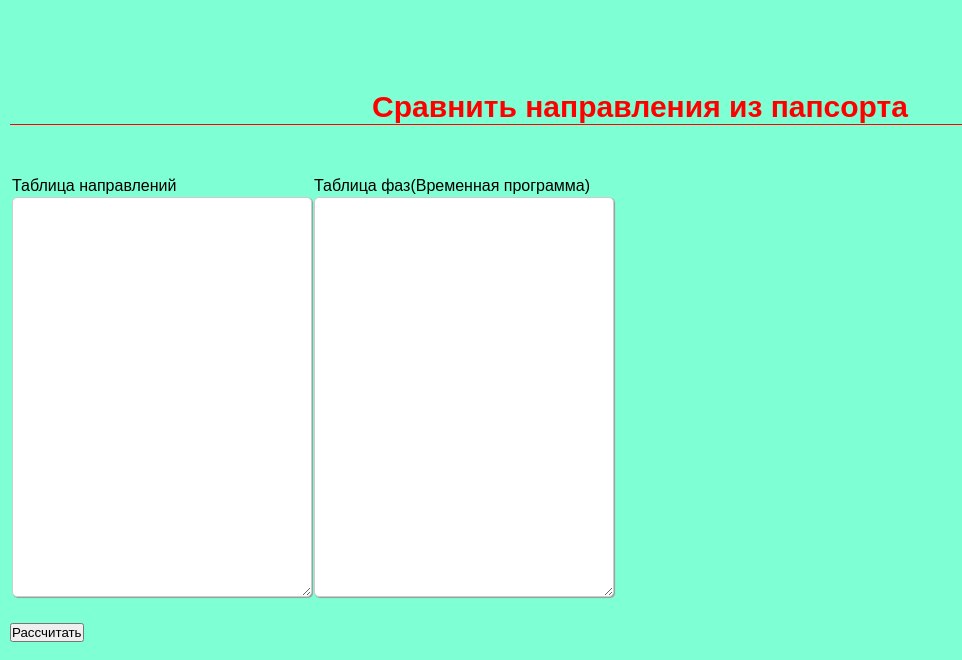
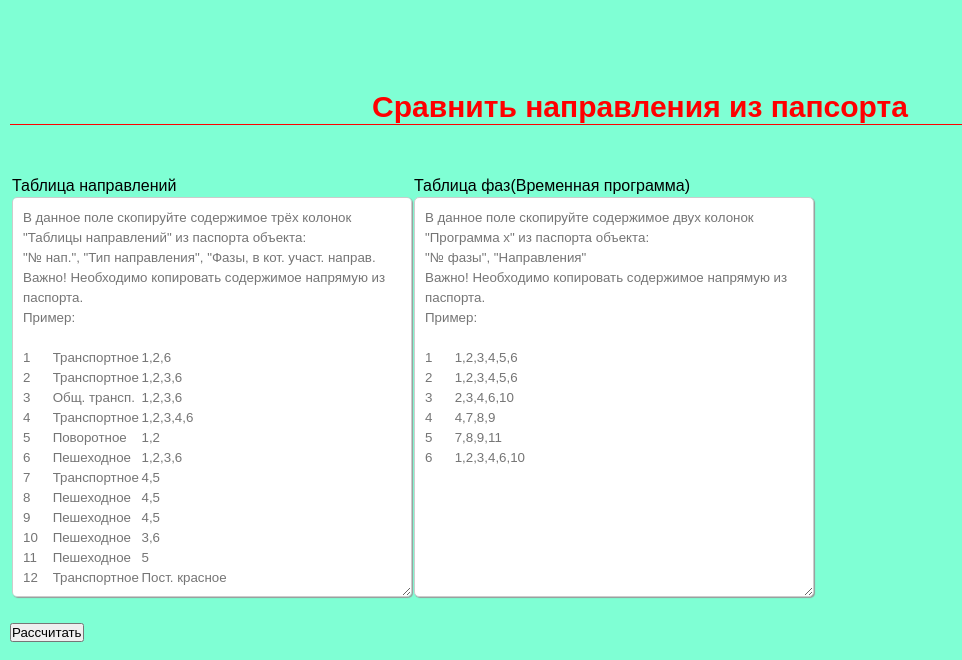
Before and after one commit to unnmd88/dj_toolkit, a Django app: page /compare_groups/ in a window 1280 px wide. Shown: the top 660 px of the page, without its empty margins (0-962 px from the left). Run offline with Django 4.2, Linux system fonts and the light colour scheme; parts of the project's set-up code (start-up, migrations or seed data) failed here and were passed over.

Commit message:
Добавлен контент placeholder

```diff
--- a/toolkit/static/toolkit/css/style2.css
+++ b/toolkit/static/toolkit/css/style2.css
@@ -109,12 +109,12 @@ order: 0;
 .compare_groups {
   padding: 10px;
   max-height: 600px;
-  max-width: 300px;
+  max-width: 400px;
   line-height: 1.5;
   border-radius: 5px;
   border: 1px solid #ccc;
   box-shadow: 1px 1px 1px #999;
-  width: 300px;
+  width: 400px;
   height: 400px;
   resize: vertical;
 }
--- a/toolkit/static/toolkit/js/compare_groups.js
+++ b/toolkit/static/toolkit/js/compare_groups.js
@@ -5,8 +5,8 @@
 ------------------------------------------------------------------------*/
 
 $(document).ready(function(){
-
-
+  document.querySelector('#table_groups').placeholder = placeholderTableGroups;
+  document.querySelector('#table_stages').placeholder = placeholderTableStages;
 });
 
 
@@ -24,6 +24,35 @@ const TOKEN = '7174fa6f9d0f954a92d2a5852a7fc3bcaace7578';
 const ROOT_ROUTE_API = '/api/v1/'
 const ROOT_ROUTE_API_COMPARE_GROUPS = `/api/v1/compare-groups/`;
 
+const placeholderTableGroups = `В данное поле скопируйте содержимое трёх колонок "Таблицы направлений" из паспорта объекта:
+"№ нап.", "Тип направления", "Фазы, в кот. участ. направ.
+Важно! Необходимо копировать содержимое напрямую из паспорта.
+Пример:\n
+1	Транспортное	1,2,6
+2	Транспортное	1,2,3,6
+3	Общ. трансп.	1,2,3,6
+4	Транспортное	1,2,3,4,6
+5	Поворотное	1,2
+6	Пешеходное	1,2,3,6
+7	Транспортное	4,5
+8	Пешеходное	4,5
+9	Пешеходное	4,5
+10	Пешеходное	3,6
+11	Пешеходное	5
+12	Транспортное	Пост. красное`;
+const placeholderTableStages = `В данное поле скопируйте содержимое двух колонок "Программа x" из паспорта объекта:
+"№ фазы", "Направления"
+Важно! Необходимо копировать содержимое напрямую из паспорта.
+Пример:\n
+1	1,2,3,4,5,6
+2	1,2,3,4,5,6
+3	2,3,4,6,10
+4	4,7,8,9
+5	7,8,9,11
+6	1,2,3,4,6,10`;
+
+
+
 
 // Отправка запроса команды с помощью библиотеки axios
 async function compare_groups_axios(event) {
@@ -33,7 +62,7 @@ async function compare_groups_axios(event) {
 
     let csrfToken = $("input[name=csrfmiddlewaretoken]").val();
     try {
-        // display.textContent += '\n\nИдёт отправка команды...'
+
         const response = await axios.post(ROOT_ROUTE_API_COMPARE_GROUPS,
             {
               content_table_groups: content_table_groups,
@@ -49,9 +78,6 @@ async function compare_groups_axios(event) {
         );
 
       const res = response.data;
-        // console.log('res[result]');
-        // console.log(res['result']);
-
         console.log('response.data');
         console.log(response.data);
         displayResultCompareGroups(response.data);
@@ -66,8 +92,6 @@ async function compare_groups_axios(event) {
         } else { // Something wrong in setting up the request
           console.log('Error', error.message);
         }
-        // console.log(error.config);
-        // display.textContent += '\nКоманда не отправлена, сервер недоступен';
 
       }
 
@@ -84,6 +108,7 @@ calculate.addEventListener('click', compare_groups_axios);
 |                        Запись полученых данных в дисплей                 |
 --------------------------------------------------------------------------*/
 
+// Функция форирует таблицу направлений с результатами сравнения
 function displayResultCompareGroups (responce_data) {
   const div = document.querySelector('#main_div');
   const groups_info = responce_data.compare_groups.groups_info;
@@ -107,6 +132,7 @@ function remove_rows(table, rows_length, row_num_start) {
   }
 }
 
+// Функция формирует строку с контентом для таблицы table_result(результат сравнения групп)
 function create_row_content(num_cols, num_group, group_content) {
 
   let tr = document.createElement('tr');
@@ -133,3 +159,7 @@ function create_row_content(num_cols, num_group, group_content) {
   tr.append(td_errors);
   return tr;
 }
+
+function setPlaceHolder(target, content) {
+  target.value = content;
+}
--- a/toolkit/templates/toolkit/compare_groups.html
+++ b/toolkit/templates/toolkit/compare_groups.html
@@ -16,10 +16,10 @@
             </td>
         </tr>
         <td>
-            <textarea placeholder="Поместите данные таблицы направлений" class="compare_groups" id="table_groups"> </textarea>
+            <textarea placeholder="" class="compare_groups" id="table_groups"></textarea>
         </td>
         <td>
-            <textarea placeholder="Поместите данные таблицы временной программы(таблица фаз)" class="compare_groups" id="table_stages"> </textarea>
+            <textarea class="compare_groups" id="table_stages"></textarea>
         </td>
         <tr>
 
```
